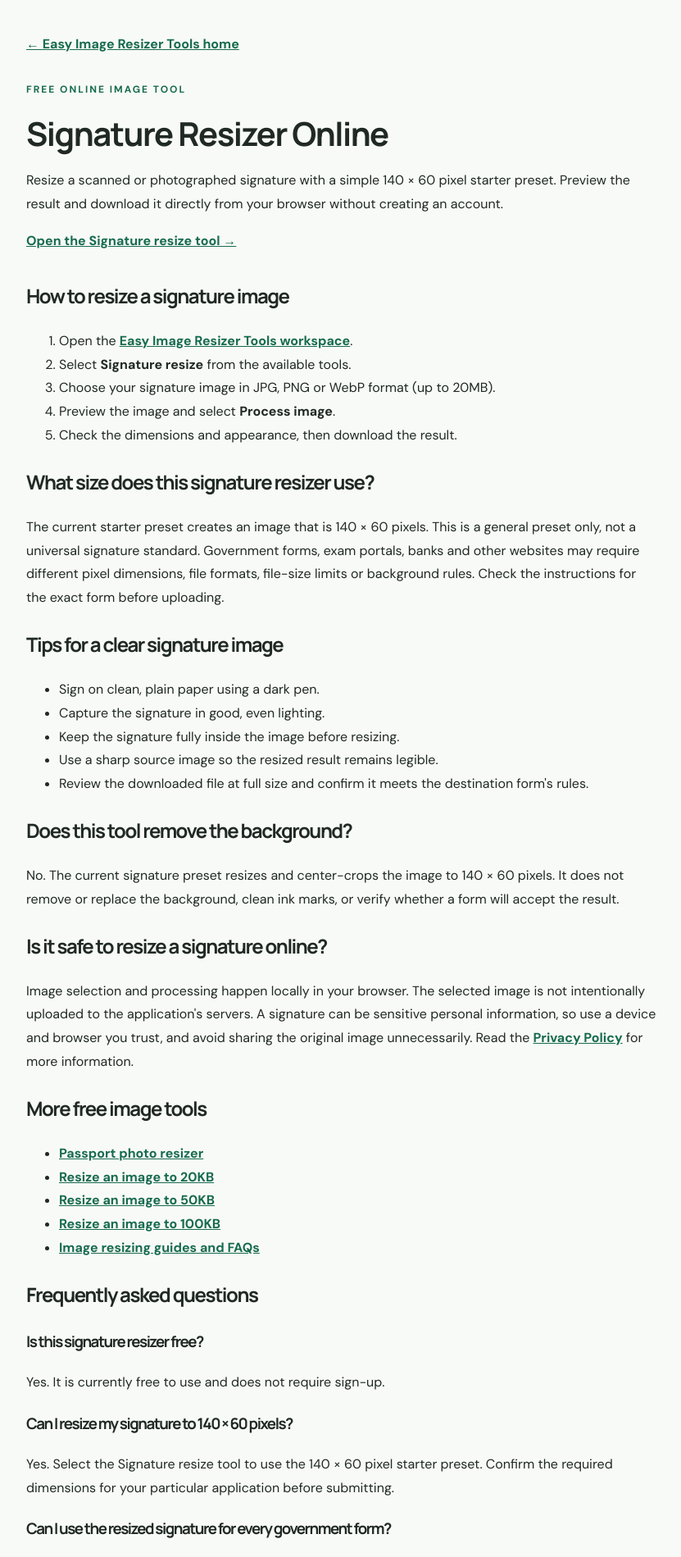
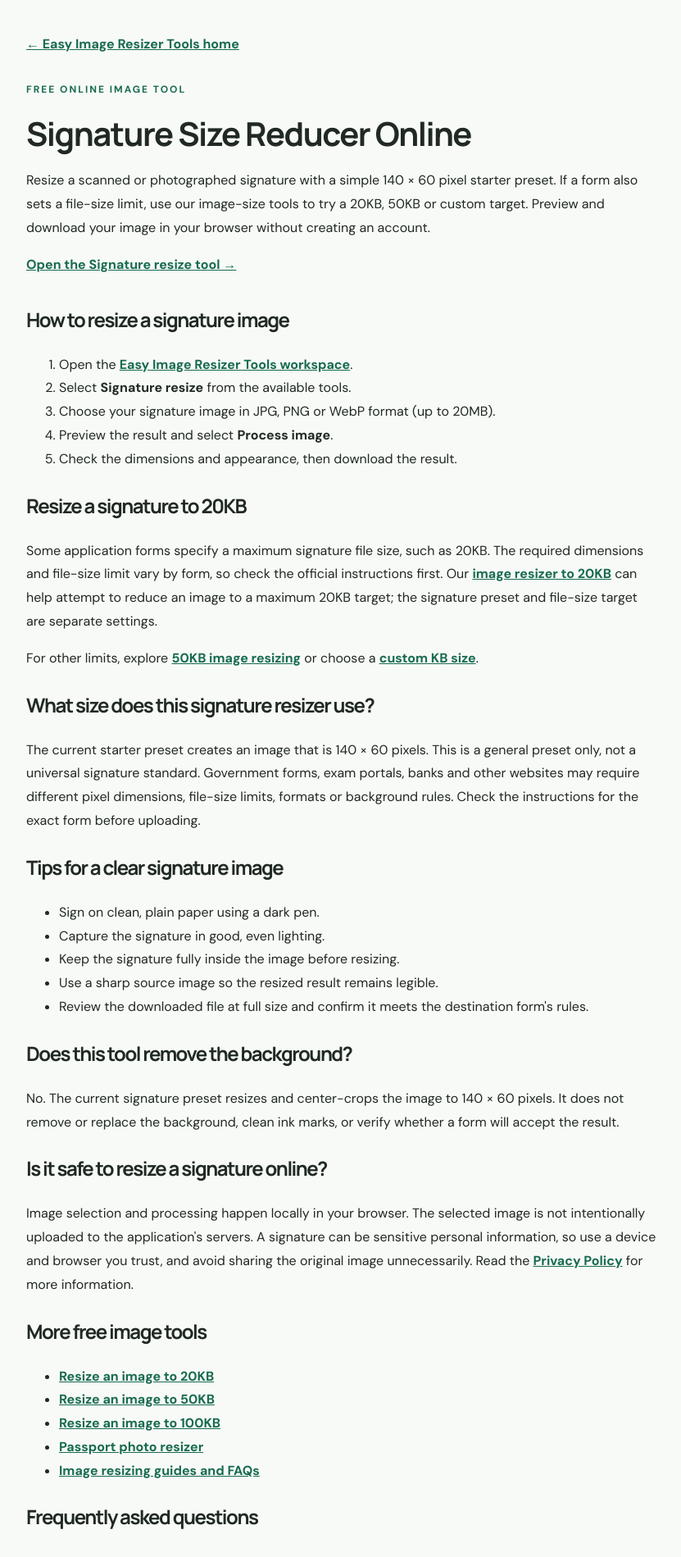
Before and after one commit to ashrafhashmi95786-sys/easy-image-resizer, a Next.js app: page /signature-resizer in a window 1280 px wide. Shown: the top 1899 px of the page at 82% size, without its empty margins (222-1053 px from the left). Built offline with nearby package versions, Linux system fonts and the light colour scheme.

Commit message:
Improve signature resizer SEO search intent and internal links

```diff
--- a/app/signature-resizer/page.tsx
+++ b/app/signature-resizer/page.tsx
@@ -4,12 +4,12 @@ import Link from "next/link";
 const siteUrl = "https://easyimageresizertools.com";
 
 export const metadata: Metadata = {
-  title: "Signature Resizer (140×60 Pixels)",
-  description: "Resize a signature image online for free with a 140×60 pixel starter preset. Preview and download your image directly in your browser.",
+  title: "Signature Size Reducer Online | Resize Signature to 20KB",
+  description: "Free online signature size reducer. Resize a signature image to 140×60 pixels and use image-size tools to target 20KB, 50KB or a custom KB limit. Browser-based processing.",
   alternates: { canonical: `${siteUrl}/signature-resizer` },
   openGraph: {
-    title: "Signature Resizer Online Free | Easy Image Resizer Tools",
-    description: "Use a free 140×60 pixel signature resize preset. Process your image in your browser without an account.",
+    title: "Signature Size Reducer Online | Easy Image Resizer Tools",
+    description: "Resize a signature image and explore file-size options including 20KB. Free browser-based tools.",
     url: `${siteUrl}/signature-resizer`,
     type: "article",
   },
@@ -23,8 +23,8 @@ export default function SignatureResizerPage() {
       <Link href="/" style={linkStyle}>← Easy Image Resizer Tools home</Link>
       <header style={{ margin: "30px 0" }}>
         <p style={{ color: "#176b50", fontWeight: 700, letterSpacing: 2, fontSize: 12 }}>FREE ONLINE IMAGE TOOL</p>
-        <h1 style={{ fontSize: 40, lineHeight: 1.15 }}>Signature Resizer Online</h1>
-        <p>Resize a scanned or photographed signature with a simple 140 × 60 pixel starter preset. Preview the result and download it directly from your browser without creating an account.</p>
+        <h1 style={{ fontSize: 40, lineHeight: 1.15 }}>Signature Size Reducer Online</h1>
+        <p>Resize a scanned or photographed signature with a simple 140 × 60 pixel starter preset. If a form also sets a file-size limit, use our image-size tools to try a 20KB, 50KB or custom target. Preview and download your image in your browser without creating an account.</p>
         <p><Link href="/#tools" style={linkStyle}>Open the Signature resize tool →</Link></p>
       </header>
       <section>
@@ -33,13 +33,18 @@ export default function SignatureResizerPage() {
           <li>Open the <Link href="/#tools" style={linkStyle}>Easy Image Resizer Tools workspace</Link>.</li>
           <li>Select <strong>Signature resize</strong> from the available tools.</li>
           <li>Choose your signature image in JPG, PNG or WebP format (up to 20MB).</li>
-          <li>Preview the image and select <strong>Process image</strong>.</li>
+          <li>Preview the result and select <strong>Process image</strong>.</li>
           <li>Check the dimensions and appearance, then download the result.</li>
         </ol>
       </section>
       <section>
+        <h2>Resize a signature to 20KB</h2>
+        <p>Some application forms specify a maximum signature file size, such as 20KB. The required dimensions and file-size limit vary by form, so check the official instructions first. Our <Link href="/resize-image-to-20kb" style={linkStyle}>image resizer to 20KB</Link> can help attempt to reduce an image to a maximum 20KB target; the signature preset and file-size target are separate settings.</p>
+        <p>For other limits, explore <Link href="/resize-image-to-50kb" style={linkStyle}>50KB image resizing</Link> or choose a <Link href="/#tools" style={linkStyle}>custom KB size</Link>.</p>
+      </section>
+      <section>
         <h2>What size does this signature resizer use?</h2>
-        <p>The current starter preset creates an image that is 140 × 60 pixels. This is a general preset only, not a universal signature standard. Government forms, exam portals, banks and other websites may require different pixel dimensions, file formats, file-size limits or background rules. Check the instructions for the exact form before uploading.</p>
+        <p>The current starter preset creates an image that is 140 × 60 pixels. This is a general preset only, not a universal signature standard. Government forms, exam portals, banks and other websites may require different pixel dimensions, file-size limits, formats or background rules. Check the instructions for the exact form before uploading.</p>
       </section>
       <section>
         <h2>Tips for a clear signature image</h2>
@@ -62,19 +67,21 @@ export default function SignatureResizerPage() {
       <section>
         <h2>More free image tools</h2>
         <ul>
-          <li><Link href="/passport-photo-resizer" style={linkStyle}>Passport photo resizer</Link></li>
           <li><Link href="/resize-image-to-20kb" style={linkStyle}>Resize an image to 20KB</Link></li>
           <li><Link href="/resize-image-to-50kb" style={linkStyle}>Resize an image to 50KB</Link></li>
           <li><Link href="/resize-image-to-100kb" style={linkStyle}>Resize an image to 100KB</Link></li>
+          <li><Link href="/passport-photo-resizer" style={linkStyle}>Passport photo resizer</Link></li>
           <li><Link href="/guides" style={linkStyle}>Image resizing guides and FAQs</Link></li>
         </ul>
       </section>
       <section>
         <h2>Frequently asked questions</h2>
-        <h3>Is this signature resizer free?</h3>
+        <h3>Is this signature size reducer free?</h3>
         <p>Yes. It is currently free to use and does not require sign-up.</p>
-        <h3>Can I resize my signature to 140 × 60 pixels?</h3>
+        <h3>Can I resize a signature to 140 × 60 pixels?</h3>
         <p>Yes. Select the Signature resize tool to use the 140 × 60 pixel starter preset. Confirm the required dimensions for your particular application before submitting.</p>
+        <h3>Can I resize my signature image to 20KB?</h3>
+        <p>You can try our <Link href="/resize-image-to-20kb" style={linkStyle}>20KB image resizer</Link> to target a maximum file size. Always confirm the form's dimensions, file-size limit and format rules.</p>
         <h3>Can I use the resized signature for every government form?</h3>
         <p>Not necessarily. Each form may have its own image dimensions, file-size and format requirements. Always follow the official instructions.</p>
         <h3>Does the tool make the signature background transparent?</h3>
```
